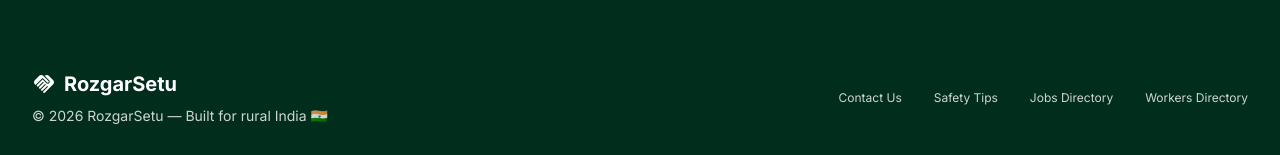
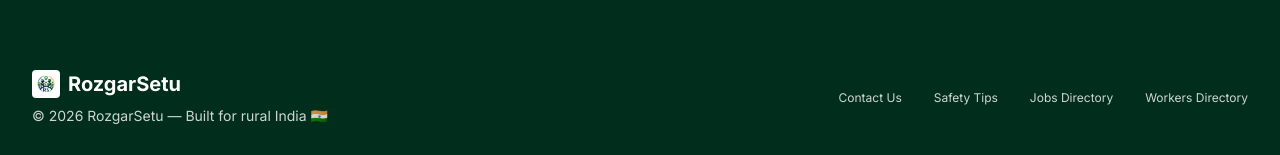
Before and after one commit to Aman-raj23/RozgarSetu, a React (Vite) app in the folder frontend/: page / in a window 1280 px wide. Shown: the part 1631-1786 px from the top of the page. Built offline with nearby package versions, Linux system fonts and the light colour scheme; no server answers.

Commit message:
created home page with geolocation, search, and skill selection features

```diff
--- a/frontend/src/pages/Home.jsx
+++ b/frontend/src/pages/Home.jsx
@@ -279,7 +279,7 @@ export default function Home() {
         <div className="max-w-[1280px] mx-auto w-full flex flex-col md:flex-row justify-between items-start md:items-center gap-6">
           <div>
             <div className="flex items-center gap-2 mb-2">
-              <span className="material-symbols-outlined text-on-primary icon-fill text-2xl">handshake</span>
+              <img src="/logo.png" alt="RozgarSetu Logo" className="w-7 h-7 object-contain rounded bg-white p-0.5" />
               <span className="text-xl font-bold text-on-primary">RozgarSetu</span>
             </div>
             <p className="text-sm text-on-primary/80">© {new Date().getFullYear()} RozgarSetu — {t("home_footer")}</p>
```
